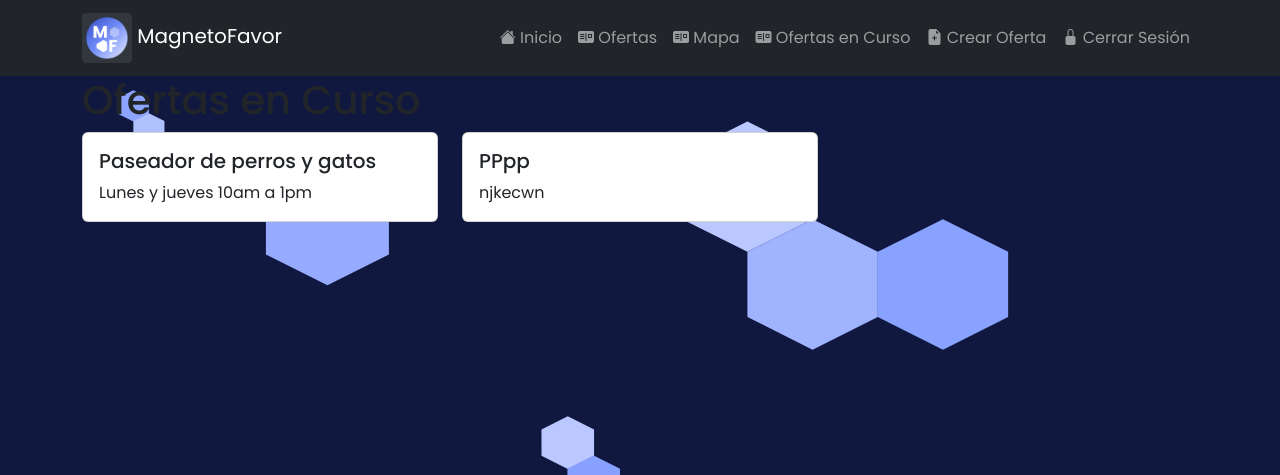
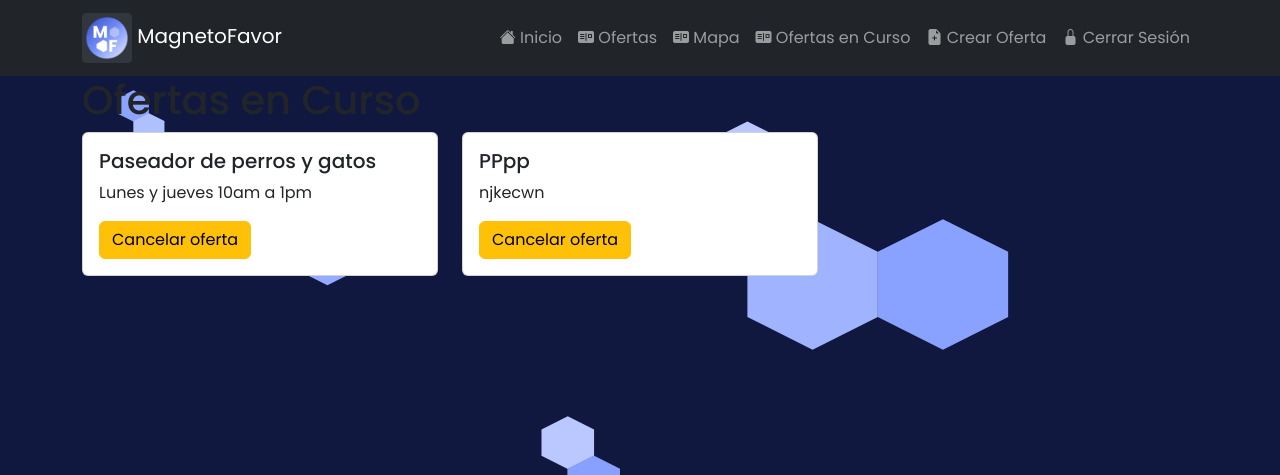
Before and after one commit to TomasPinedaNaranjo/Magneto-Favor, a Django app: page /ofertas_en_curso/ in a window 1280 px wide. Shown: the top 475 px of the page. Run offline with Django 4.2, Linux system fonts and the light colour scheme; a user stored in the database is signed in; data comes from the database, SQL or seed files in the repository; both versions use the stored data as it was after the commit.

Commit message:
Se agrega boton de cancelar oferta y esta se envia nuevamente al apartado de ofertas

```diff
--- a/MagnetoFavor/urls.py
+++ b/MagnetoFavor/urls.py
@@ -31,5 +31,7 @@ urlpatterns = [
     path('editar_oferta/<int:oferta_id>/', views.editar_oferta, name='editar_oferta'),
     path('aceptar_oferta/<int:oferta_id>/', views.aceptar_oferta, name='accept_offer'),
     path('ofertas_en_curso/', views.ofertas_en_curso, name='ofertas_en_curso'),
+    path('cancelar_oferta/<int:oferta_id>/', views.cancelar_oferta, name='cancelar_oferta'),
+
 
 ]
--- a/ofertas/templates/ofertas_en_curso.html
+++ b/ofertas/templates/ofertas_en_curso.html
@@ -1,6 +1,4 @@
-{% extends 'base.html' %}
-
-{% block content %}
+{% extends 'base.html' %} {% block content %}
 <div class="container">
   <h1>Ofertas en Curso</h1>
   <div class="row">
@@ -10,6 +8,14 @@
         <div class="card-body">
           <h5 class="card-title">{{ oferta.title }}</h5>
           <p class="card-text">{{ oferta.description }}</p>
+          <form method="post" action="{% url 'cancelar_oferta' oferta.id %}">
+            {% csrf_token %}
+            <button type="submit" class="btn btn-warning">
+              Cancelar oferta
+            </button>
+          </form>
+
+          </form>
         </div>
       </div>
     </div>
--- a/ofertas/views.py
+++ b/ofertas/views.py
@@ -148,3 +148,21 @@ def signin(request):
 
         login(request, user)
         return redirect('home')
+
+
+def cancelar_oferta(request, oferta_id):
+    print("Entrando a cancelar_oferta")  # Mensaje de depuración
+    oferta = get_object_or_404(Ofertas, pk=oferta_id)
+
+    if oferta.user == request.user or oferta.aceptada_por == request.user:
+        print("Usuario correcto")  # Mensaje de depuración
+        oferta.aceptada = False
+        oferta.aceptada_por = None
+        oferta.save()
+
+        return redirect('ofertas_en_curso')  # Redirigir a la vista de "ofertas en curso" después de cancelar
+    else:
+        print("Usuario incorrecto")  # Mensaje de depuración
+        # Manejar el caso donde el usuario no tiene permiso para cancelar la oferta
+        # Puedes mostrar un mensaje de error o redirigir a otra página
+        return redirect('ofertas_en_curso')
```
Also changed, not shown: db.sqlite3. Lines whose indentation alone changed are shown as unchanged.
